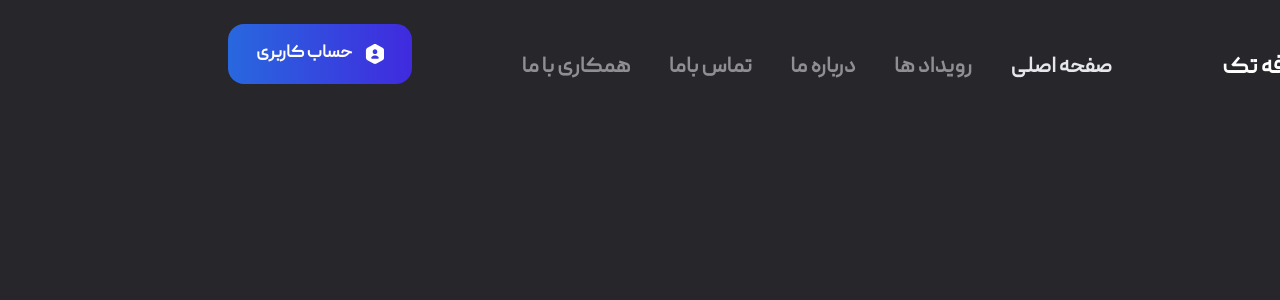
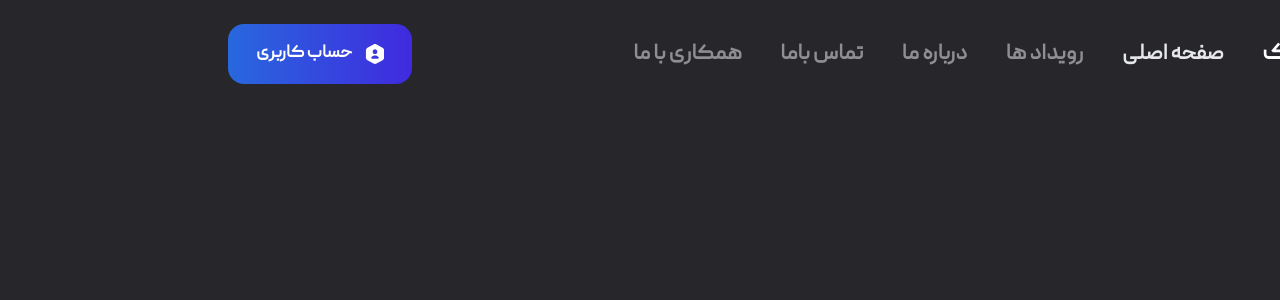
Before and after one commit to AmirhosseinDehghanazar/CafeTech-Frontend, a React (Vite) app in the folder CafeTech-Frontend/: page / in a window 1280 px wide. Shown: the top 300 px of the page. Built offline with nearby package versions, Linux system fonts and the light colour scheme.

Commit message:
navlinks and logo are now responsive

```diff
--- a/CafeTech-Frontend/src/components/navbar/Navbar.jsx
+++ b/CafeTech-Frontend/src/components/navbar/Navbar.jsx
@@ -11,7 +11,7 @@ const Navbar = () => {
   };
 
   return (
-    <div className="flex text-white justify-between items-end lg:flex-row-reverse">
+    <div className="flex text-white justify-between items-center lg:flex-row-reverse">
       {/* sidebar btn */}
       <div className="sidebar-btn lg:hidden">
         <div className="sidebarBtn-svg bg-img" />
@@ -26,6 +26,8 @@ const Navbar = () => {
         <p className="text-lg font-semibold">حساب کاربری</p>
       </a>
 
+      <div className="flex flex-row-reverse navs_logo_container justify-center">
+        {" "}
         {/* navs */}
         <div className="hidden navs lg:flex items-center justify-around">
           {linksData.map((link, i) => (
@@ -37,11 +39,11 @@ const Navbar = () => {
             />
           ))}
         </div>
-
         {/* cafeTech */}
-      <div className="flex items-end gap-2 lg:flex-row-reverse">
+        <div className="flex items-end lg:items-center lg:relative rela gap-2 lg:flex-row-reverse">
           <p className="font-bold text-2xl">کافه تک</p>
-        <div className="cafe-svg" />
+          <div className="cafe-svg lg:absolute" />
+        </div>
       </div>
     </div>
   );
--- a/CafeTech-Frontend/src/components/navbar/navbar.css
+++ b/CafeTech-Frontend/src/components/navbar/navbar.css
@@ -21,6 +21,8 @@
 .cafe-svg {
   background: url("../../assets/navbar/Group.png");
   background-size: contain;
+  top: -26px;
+  right: -40px;
   width: 32px;
   height: 55px;
 }
@@ -47,3 +49,24 @@
 .inactive {
   color: #8e8e93;
 }
+
+.navs_logo_container {
+  transition: gap 0.2s;
+  gap: 3vw;
+}
+
+@media screen and (min-width: 1300px) {
+  .navs_logo_container {
+    gap: 6vw;
+  }
+}
+@media screen and (min-width: 1600px) {
+  .navs_logo_container {
+    gap: 9vw;
+  }
+}
+@media screen and (min-width: 1600px) {
+  .navs_logo_container {
+    gap: 12vw;
+  }
+}
```
Lines whose indentation alone changed are shown as unchanged.
